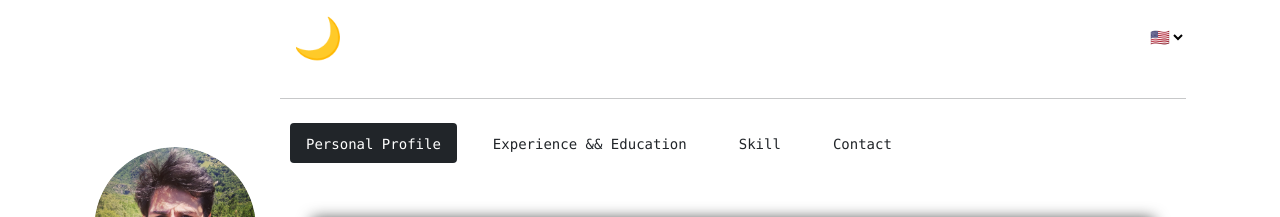
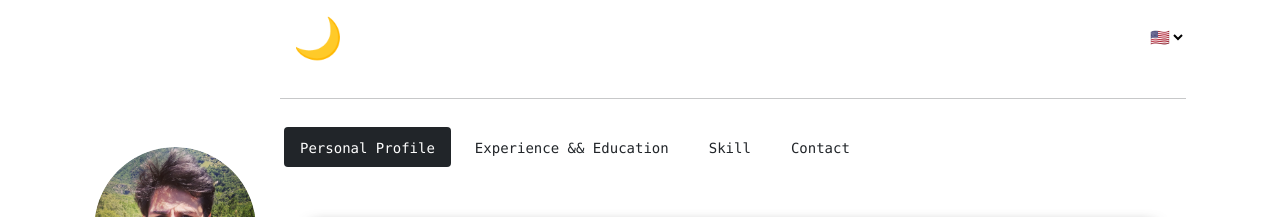
Before and after one commit to Hama99o/my-cv, a Vue app: page / in a window 1280 px wide. Shown: the top 217 px of the page. Built offline with nearby package versions, Linux system fonts and the light colour scheme.

Commit message:
m-1 added to headings

```diff
--- a/src/views/Home.vue
+++ b/src/views/Home.vue
@@ -13,7 +13,7 @@
         <b-col cols="12" md="10">
           <div class="mb-4">
             <ul class="nav nav-pills">
-              <li class="nav-item" v-for="(text, routeName, index) in  $t('message.heading')" >
+              <li class="nav-item m-1" v-for="(text, routeName, index) in  $t('message.heading')" >
                 <router-link class="nav-link" :class="linkClassForTabs(index)" :to="{ name: routeName }">
                   <code @click="clickOnMenu(index)">{{text}}</code>
                 </router-link>
```
